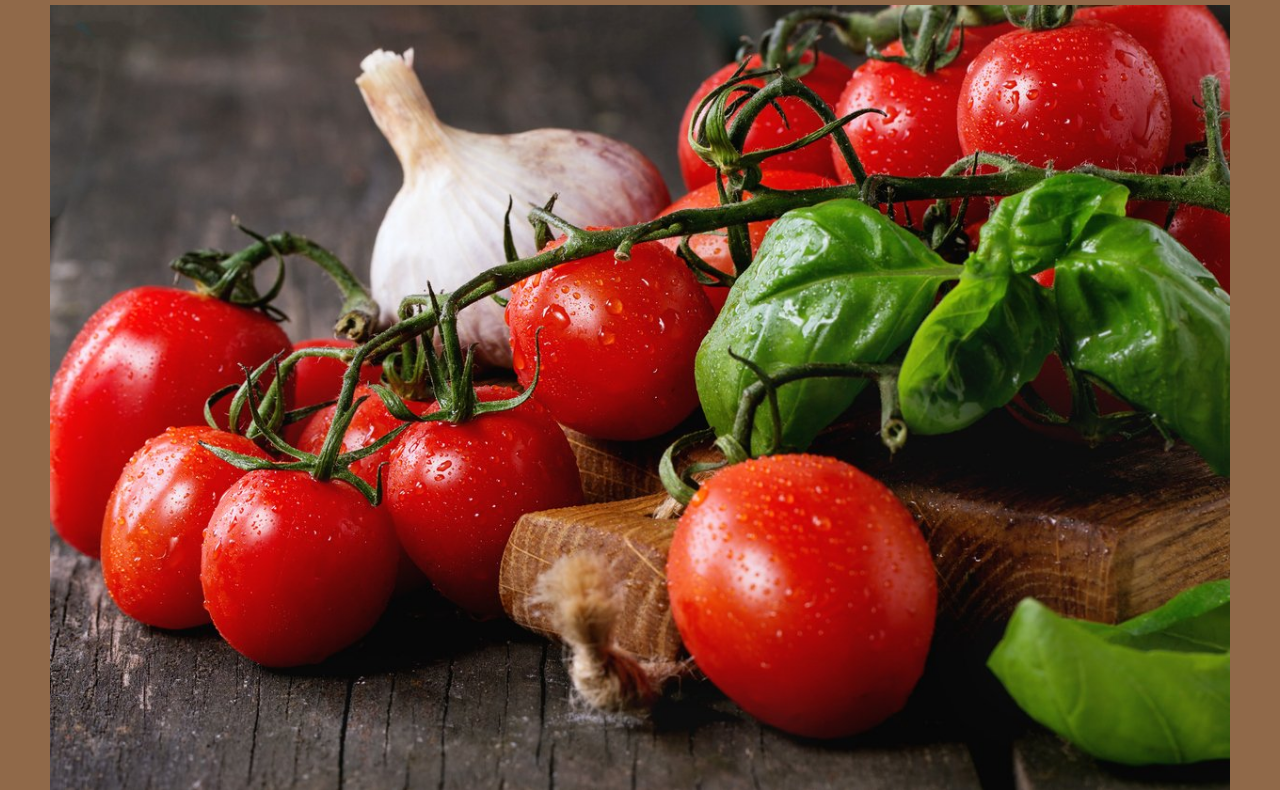
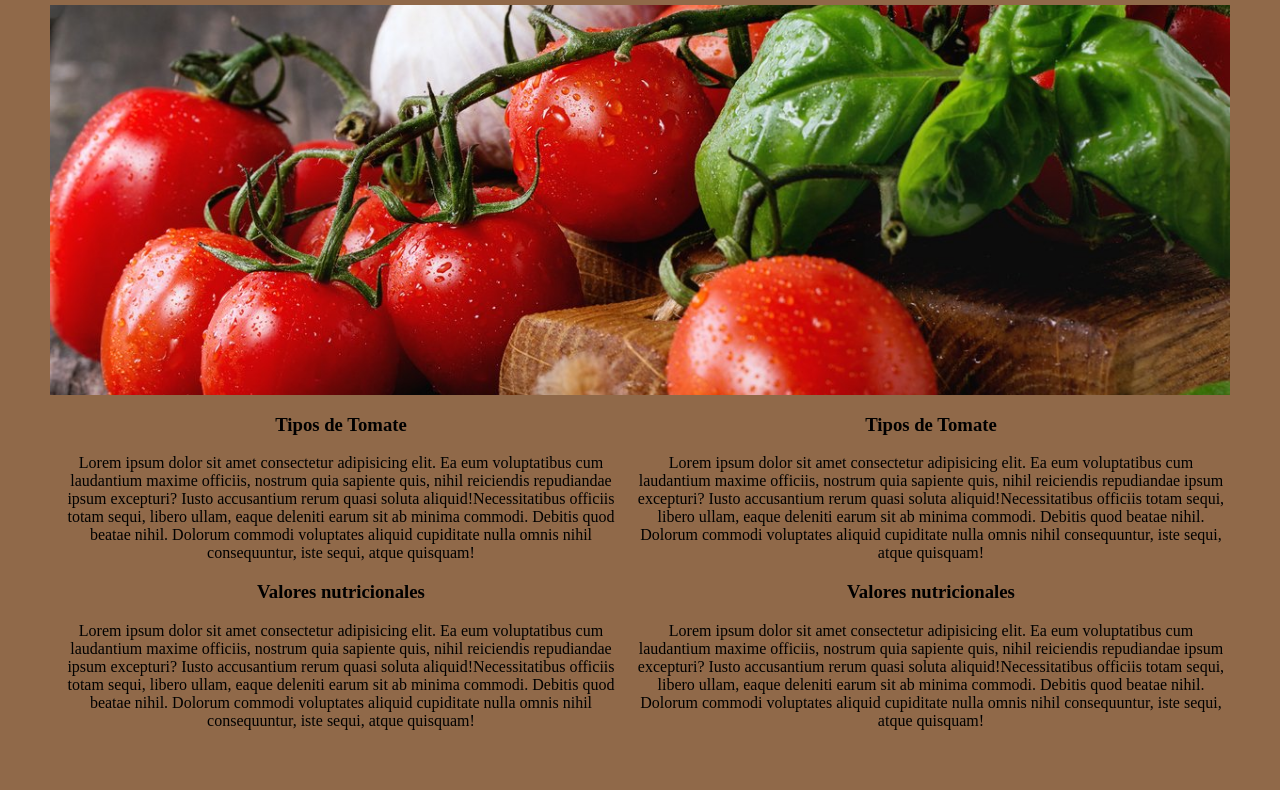
Before and after one commit to GabrielPiqueras/tomatesWeb, a plain HTML site: page index.html in a window 1280 px wide. Shown: the part 62-852 px from the top of the page. After the commit the page ends 800 px from the top, so only its background shows below. Drawn offline with Linux system fonts and the light colour scheme.

Commit message:
Rejilla adaptada en su mayoría.

```diff
--- a/css/style.css
+++ b/css/style.css
@@ -17,6 +17,7 @@ body {
 #menu {
     grid-column: 2 / 5;
     grid-row: 1 / 2;
+    text-align: right;
 }
 
 #menu a {
@@ -39,11 +40,20 @@ body {
 
 #portada img{
     display: block;
+    height: 390px;
     margin: auto;
+    object-fit: cover;
     width: 100%;
 }
 
-#contenido{
-    grid-column: 1 / 5;
+#contenido1{
+    grid-column: 1 / 3;
     grid-row: 3 / 4;
+    text-align: center;
 }
+
+#contenido2{
+    grid-column: 3 / 5;
+    grid-row: 3 / 4;
+    text-align: center;
+}
--- a/index.html
+++ b/index.html
@@ -23,7 +23,15 @@
         <img src="img/portada.jpg" alt="Tomates">
     </div>
 
-    <div id="contenido">
+    <div id="contenido1">
+        <h3>Tipos de Tomate</h3>
+        <article>Lorem ipsum dolor sit amet consectetur adipisicing elit. Ea eum voluptatibus cum laudantium maxime officiis, nostrum quia sapiente quis, nihil reiciendis repudiandae ipsum excepturi? Iusto accusantium rerum quasi soluta aliquid!Necessitatibus officiis totam sequi, libero ullam, eaque deleniti earum sit ab minima commodi. Debitis quod beatae nihil. Dolorum commodi voluptates aliquid cupiditate nulla omnis nihil consequuntur, iste sequi, atque quisquam!</article>
+
+        <h3>Valores nutricionales</h3>
+        <article>Lorem ipsum dolor sit amet consectetur adipisicing elit. Ea eum voluptatibus cum laudantium maxime officiis, nostrum quia sapiente quis, nihil reiciendis repudiandae ipsum excepturi? Iusto accusantium rerum quasi soluta aliquid!Necessitatibus officiis totam sequi, libero ullam, eaque deleniti earum sit ab minima commodi. Debitis quod beatae nihil. Dolorum commodi voluptates aliquid cupiditate nulla omnis nihil consequuntur, iste sequi, atque quisquam!</article>
+    </div>
+
+    <div id="contenido2">
         <h3>Tipos de Tomate</h3>
         <article>Lorem ipsum dolor sit amet consectetur adipisicing elit. Ea eum voluptatibus cum laudantium maxime officiis, nostrum quia sapiente quis, nihil reiciendis repudiandae ipsum excepturi? Iusto accusantium rerum quasi soluta aliquid!Necessitatibus officiis totam sequi, libero ullam, eaque deleniti earum sit ab minima commodi. Debitis quod beatae nihil. Dolorum commodi voluptates aliquid cupiditate nulla omnis nihil consequuntur, iste sequi, atque quisquam!</article>
 
```
